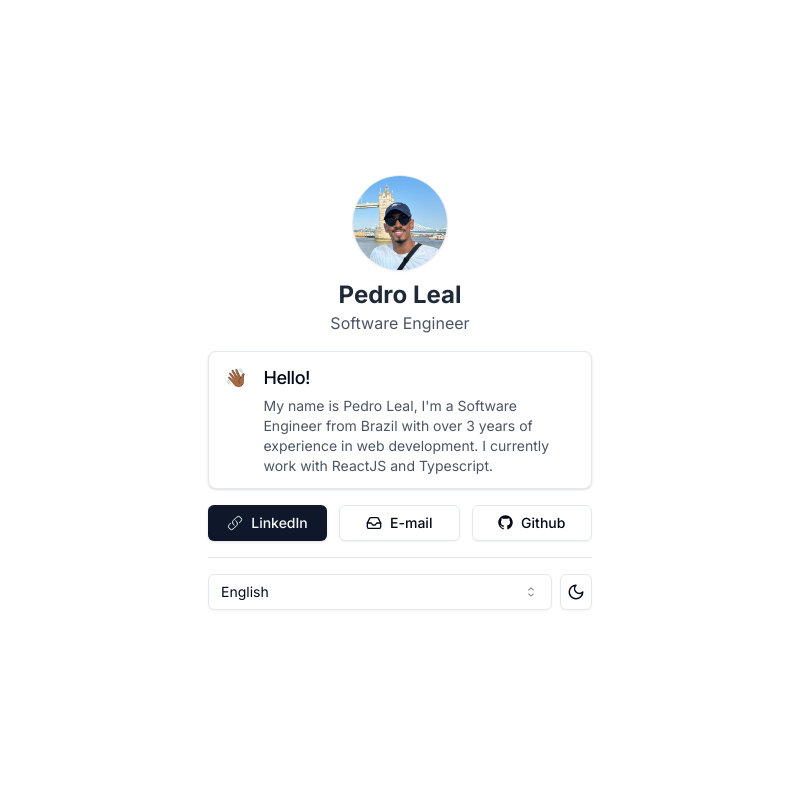
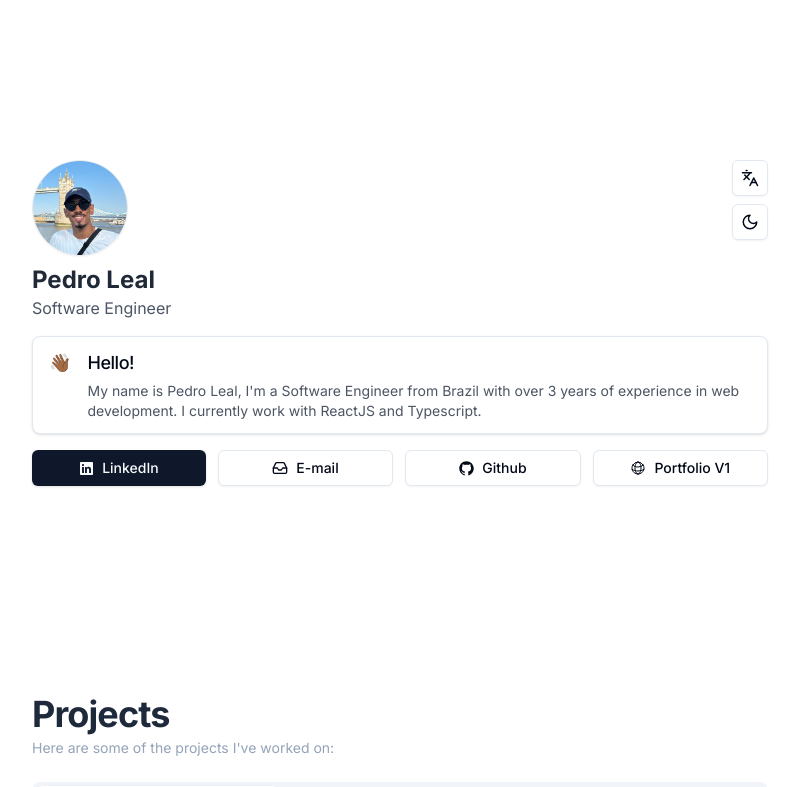
Before and after one commit to pedrocleal/portfolio-v2, a Next.js app: page /en in a window 1280 px wide. Shown: the top 787 px of the page, without its empty margins (240-1039 px from the left). Built offline with nearby package versions, Linux system fonts and the light colour scheme.

Commit message:
feat: update ui structure

```diff
--- a/package.json
+++ b/package.json
@@ -10,6 +10,7 @@
   },
   "dependencies": {
     "@formatjs/intl-localematcher": "^0.5.4",
+    "@radix-ui/react-dropdown-menu": "^2.1.1",
     "@radix-ui/react-hover-card": "^1.1.1",
     "@radix-ui/react-icons": "^1.3.0",
     "@radix-ui/react-menubar": "^1.1.1",
--- a/src/app/[lang]/components/greetings/index.tsx
+++ b/src/app/[lang]/components/greetings/index.tsx
@@ -9,7 +9,7 @@
   dictionary: Awaited<ReturnType<typeof getDictionary>>["greetings"];
 }) {
   return (
-    <Alert className="flex items-start gap-4 w-full max-w-sm my-4 shadow">
+    <Alert className="flex items-start gap-4 w-full my-4 shadow">
       <strong className="text-lg">👋🏾</strong>
       <div>
         <AlertTitle className="text-lg">{dictionary.hello}</AlertTitle>
--- a/src/app/[lang]/components/preferences-menu/index.tsx
+++ b/src/app/[lang]/components/preferences-menu/index.tsx
@@ -1,12 +1,19 @@
 "use client";
 
 import { Select, SelectContent, SelectItem, SelectTrigger, SelectValue } from "@/shad-components/ui/select";
-import { Moon, Settings, Sun } from "lucide-react";
+import { LanguagesIcon, Moon, Settings, Sun } from "lucide-react";
 import { useTheme } from "next-themes";
 import { Locale } from "../../../../../i18n-config";
 import { usePathname, useRouter } from "next/navigation";
 import { Button } from "@/shad-components/button";
 import { useHasMounted } from "@/app/hooks/useHasMounted";
+import {
+  DropdownMenu,
+  DropdownMenuContent,
+  DropdownMenuGroup,
+  DropdownMenuItem,
+  DropdownMenuTrigger,
+} from "@/shad-components/ui/dropdown-menu";
 
 export default function PreferencesMenu() {
   const { theme, setTheme } = useTheme();
@@ -22,45 +29,27 @@
     return segments.join("/");
   };
 
-  const defaultLangValue = pathName.split("/")[1] as Locale;
+  const handleLanguageChange = (lang: "pt" | "en") => {
+    router.push(redirectedPathName(lang));
+  };
 
   return (
-    <div className="w-full flex flex-col mt-4 border border-x-0 border-b-0 pt-4">
-      <div className="mb-4 flex items-center w-full gap-2">
-        <Select
-          defaultValue={defaultLangValue}
-          onValueChange={(value) => {
-            router.push(redirectedPathName(value as Locale));
-          }}
-        >
-          <SelectTrigger className="w-full">
-            <SelectValue
-              placeholder={
-                <div className="flex items-center gap-2">
-                  <svg
-                    xmlns="http://www.w3.org/2000/svg"
-                    fill="none"
-                    viewBox="0 0 24 24"
-                    strokeWidth={1.5}
-                    stroke="currentColor"
-                    className="size-4"
-                  >
-                    <path
-                      strokeLinecap="round"
-                      strokeLinejoin="round"
-                      d="m10.5 21 5.25-11.25L21 21m-9-3h7.5M3 5.621a48.474 48.474 0 0 1 6-.371m0 0c1.12 0 2.233.038 3.334.114M9 5.25V3m3.334 2.364C11.176 10.658 7.69 15.08 3 17.502m9.334-12.138c.896.061 1.785.147 2.666.257m-4.589 8.495a18.023 18.023 0 0 1-3.827-5.802"
-                    />
-                  </svg>
-                  Language
-                </div>
-              }
-            />
-          </SelectTrigger>
-          <SelectContent>
-            <SelectItem value="pt">Português</SelectItem>
-            <SelectItem value="en">English</SelectItem>
-          </SelectContent>
-        </Select>
+    <div className="">
+      <div className="mb-4 flex flex-col items-center w-full gap-2">
+        <DropdownMenu>
+          <DropdownMenuTrigger asChild>
+            <Button variant={"outline"} size={"icon"}>
+              <LanguagesIcon size={18} />
+            </Button>
+          </DropdownMenuTrigger>
+
+          <DropdownMenuContent>
+            <DropdownMenuGroup>
+              <DropdownMenuItem onClick={() => handleLanguageChange("pt")}>Português</DropdownMenuItem>
+              <DropdownMenuItem onClick={() => handleLanguageChange("en")}>English</DropdownMenuItem>
+            </DropdownMenuGroup>
+          </DropdownMenuContent>
+        </DropdownMenu>
 
         <Button
           variant={"outline"}
--- a/src/app/[lang]/components/profile-info/index.tsx
+++ b/src/app/[lang]/components/profile-info/index.tsx
@@ -2,7 +2,7 @@
 
 export default function ProfileInfo() {
   return (
-    <div className="flex flex-col items-center">
+    <div className="flex flex-col items-start w-full">
       <Avatar />
       <h1 className="text-gray-800 font-bold text-2xl dark:text-gray-200">Pedro Leal</h1>
       <span className="text-gray-600 dark:text-gray-400">Software Engineer</span>
--- a/src/app/[lang]/components/social-links/index.tsx
+++ b/src/app/[lang]/components/social-links/index.tsx
@@ -1,11 +1,11 @@
 import Link from "next/link";
 import { buttonVariants } from "@/shad-components/button";
-import { Inbox } from "lucide-react";
-import { GitHubLogoIcon } from "@radix-ui/react-icons";
+import { Download, DownloadCloud, Inbox, Link2 } from "lucide-react";
+import { GitHubLogoIcon, LinkedInLogoIcon, OpenInNewWindowIcon } from "@radix-ui/react-icons";
 
 export default function SocialLinks() {
   return (
-    <div className="flex gap-3 max-sm:flex-col w-full max-w-md">
+    <div className="flex gap-3 max-sm:flex-col w-full">
       <Link
         className={buttonVariants({
           variant: "default",
@@ -15,20 +15,8 @@
         target="_blank"
         rel="noopener noreferrer"
       >
-        <svg
-          xmlns="http://www.w3.org/2000/svg"
-          fill="none"
-          viewBox="0 0 24 24"
-          strokeWidth={1.5}
-          stroke="currentColor"
-          className="size-4"
-        >
-          <path
-            strokeLinecap="round"
-            strokeLinejoin="round"
-            d="M13.19 8.688a4.5 4.5 0 0 1 1.242 7.244l-4.5 4.5a4.5 4.5 0 0 1-6.364-6.364l1.757-1.757m13.35-.622 1.757-1.757a4.5 4.5 0 0 0-6.364-6.364l-4.5 4.5a4.5 4.5 0 0 0 1.242 7.244"
-          />
-        </svg>
+        <LinkedInLogoIcon />
+
         <span>LinkedIn</span>
       </Link>
 
@@ -45,7 +33,19 @@
         <span>E-mail</span>
       </Link>
 
-      {/* <Link
+      <Link
+        className={buttonVariants({
+          variant: "outline",
+          className: "max-sm:w-full w-full gap-2",
+        })}
+        href="https://github.com/pedrocleal"
+        target="_blank"
+      >
+        <GitHubLogoIcon />
+        Github
+      </Link>
+
+      <Link
         className={buttonVariants({
           variant: "outline",
           className: "max-sm:w-full w-full gap-2",
@@ -68,18 +68,6 @@
           />
         </svg>
         Portfolio V1
-      </Link> */}
-
-      <Link
-        className={buttonVariants({
-          variant: "outline",
-          className: "max-sm:w-full w-full gap-2",
-        })}
-        href="https://github.com/pedrocleal"
-        target="_blank"
-      >
-        <GitHubLogoIcon />
-        Github
       </Link>
     </div>
   );
--- a/src/app/[lang]/page.tsx
+++ b/src/app/[lang]/page.tsx
@@ -11,28 +11,18 @@
   const dictionary = await getDictionary(lang);
 
   return (
-    <main
-      className="w-full m-auto px-4 flex flex-col items-center justify-center gap-12
-      sm:max-w-3xl
-    "
-    >
-      <section
-        className="h-screen flex flex-col
-      items-center justify-center max-w-sm m-auto
-        w-full
-        sm:h-screen sm:mt-0
-      "
-      >
-        <ProfileInfo />
+    <main className="w-full m-auto px-4 flex flex-col items-center justify-center gap-12 sm:max-w-3xl">
+      <section className="flex flex-col items-center justify-center m-auto w-full my-40">
+        <div className="w-full flex items-start justify-between">
+          <ProfileInfo />
+          <PreferencesMenu />
+        </div>
 
         <Greetings dictionary={dictionary["greetings"]} />
 
         <SocialLinks />
-        <PreferencesMenu />
       </section>
-
       <Projects dictionary={dictionary["projects"]} />
-
       <Techs dictionary={dictionary["techs"]} />
     </main>
   );
--- a/src/app/[lang]/sections/projects.tsx
+++ b/src/app/[lang]/sections/projects.tsx
@@ -28,7 +28,7 @@
       </div>
 
       <Tabs className="mt-6" defaultValue="all">
-        <TabsList className="w-full">
+        <TabsList className="w-full overflow-auto flex items-start justify-start">
           <TabsTrigger className="w-full" value="all" onClick={() => setActiveType("all")}>
             {dictionary.tabs.all}
           </TabsTrigger>
@@ -56,10 +56,10 @@
                 height={10}
               /> */}
               <div>
-                <h4 className="text-lg font-bold flex gap-2 items-center">
+                <h4 className="text-lg font-bold flex flex-col gap-1 items-start sm:flex-row sm:gap-2 ">
                   {project.title}
                   {project["in-progress"] && (
-                    <Badge className="bg-green-500/30 text-green-500" variant={"outline"}>
+                    <Badge className="bg-green-500/30 text-green-500 mb-4" variant={"outline"}>
                       {dictionary["in-progress"]}
                     </Badge>
                   )}
--- /dev/null
+++ b/src/shad-components/ui/dropdown-menu.tsx
@@ -0,0 +1,205 @@
+"use client"
+
+import * as React from "react"
+import * as DropdownMenuPrimitive from "@radix-ui/react-dropdown-menu"
+import {
+  CheckIcon,
+  ChevronRightIcon,
+  DotFilledIcon,
+} from "@radix-ui/react-icons"
+
+import { cn } from "@/lib/utils"
+
+const DropdownMenu = DropdownMenuPrimitive.Root
+
+const DropdownMenuTrigger = DropdownMenuPrimitive.Trigger
+
+const DropdownMenuGroup = DropdownMenuPrimitive.Group
+
+const DropdownMenuPortal = DropdownMenuPrimitive.Portal
+
+const DropdownMenuSub = DropdownMenuPrimitive.Sub
+
+const DropdownMenuRadioGroup = DropdownMenuPrimitive.RadioGroup
+
+const DropdownMenuSubTrigger = React.forwardRef<
+  React.ElementRef<typeof DropdownMenuPrimitive.SubTrigger>,
+  React.ComponentPropsWithoutRef<typeof DropdownMenuPrimitive.SubTrigger> & {
+    inset?: boolean
+  }
+>(({ className, inset, children, ...props }, ref) => (
+  <DropdownMenuPrimitive.SubTrigger
+    ref={ref}
+    className={cn(
+      "flex cursor-default select-none items-center rounded-sm px-2 py-1.5 text-sm outline-none focus:bg-accent data-[state=open]:bg-accent",
+      inset && "pl-8",
+      className
+    )}
+    {...props}
+  >
+    {children}
+    <ChevronRightIcon className="ml-auto h-4 w-4" />
+  </DropdownMenuPrimitive.SubTrigger>
+))
+DropdownMenuSubTrigger.displayName =
+  DropdownMenuPrimitive.SubTrigger.displayName
+
+const DropdownMenuSubContent = React.forwardRef<
+  React.ElementRef<typeof DropdownMenuPrimitive.SubContent>,
+  React.ComponentPropsWithoutRef<typeof DropdownMenuPrimitive.SubContent>
+>(({ className, ...props }, ref) => (
+  <DropdownMenuPrimitive.SubContent
+    ref={ref}
+    className={cn(
+      "z-50 min-w-[8rem] overflow-hidden rounded-md border bg-popover p-1 text-popover-foreground shadow-lg data-[state=open]:animate-in data-[state=closed]:animate-out data-[state=closed]:fade-out-0 data-[state=open]:fade-in-0 data-[state=closed]:zoom-out-95 data-[state=open]:zoom-in-95 data-[side=bottom]:slide-in-from-top-2 data-[side=left]:slide-in-from-right-2 data-[side=right]:slide-in-from-left-2 data-[side=top]:slide-in-from-bottom-2",
+      className
+    )}
+    {...props}
+  />
+))
+DropdownMenuSubContent.displayName =
+  DropdownMenuPrimitive.SubContent.displayName
+
+const DropdownMenuContent = React.forwardRef<
+  React.ElementRef<typeof DropdownMenuPrimitive.Content>,
+  React.ComponentPropsWithoutRef<typeof DropdownMenuPrimitive.Content>
+>(({ className, sideOffset = 4, ...props }, ref) => (
+  <DropdownMenuPrimitive.Portal>
+    <DropdownMenuPrimitive.Content
+      ref={ref}
+      sideOffset={sideOffset}
+      className={cn(
+        "z-50 min-w-[8rem] overflow-hidden rounded-md border bg-popover p-1 text-popover-foreground shadow-md",
+        "data-[state=open]:animate-in data-[state=closed]:animate-out data-[state=closed]:fade-out-0 data-[state=open]:fade-in-0 data-[state=closed]:zoom-out-95 data-[state=open]:zoom-in-95 data-[side=bottom]:slide-in-from-top-2 data-[side=left]:slide-in-from-right-2 data-[side=right]:slide-in-from-left-2 data-[side=top]:slide-in-from-bottom-2",
+        className
+      )}
+      {...props}
+    />
+  </DropdownMenuPrimitive.Portal>
+))
+DropdownMenuContent.displayName = DropdownMenuPrimitive.Content.displayName
+
+const DropdownMenuItem = React.forwardRef<
+  React.ElementRef<typeof DropdownMenuPrimitive.Item>,
+  React.ComponentPropsWithoutRef<typeof DropdownMenuPrimitive.Item> & {
+    inset?: boolean
+  }
+>(({ className, inset, ...props }, ref) => (
+  <DropdownMenuPrimitive.Item
+    ref={ref}
+    className={cn(
+      "relative flex cursor-default select-none items-center rounded-sm px-2 py-1.5 text-sm outline-none transition-colors focus:bg-accent focus:text-accent-foreground data-[disabled]:pointer-events-none data-[disabled]:opacity-50",
+      inset && "pl-8",
+      className
+    )}
+    {...props}
+  />
+))
+DropdownMenuItem.displayName = DropdownMenuPrimitive.Item.displayName
+
+const DropdownMenuCheckboxItem = React.forwardRef<
+  React.ElementRef<typeof DropdownMenuPrimitive.CheckboxItem>,
+  React.ComponentPropsWithoutRef<typeof DropdownMenuPrimitive.CheckboxItem>
+>(({ className, children, checked, ...props }, ref) => (
+  <DropdownMenuPrimitive.CheckboxItem
+    ref={ref}
+    className={cn(
+      "relative flex cursor-default select-none items-center rounded-sm py-1.5 pl-8 pr-2 text-sm outline-none transition-colors focus:bg-accent focus:text-accent-foreground data-[disabled]:pointer-events-none data-[disabled]:opacity-50",
+      className
+    )}
+    checked={checked}
+    {...props}
+  >
+    <span className="absolute left-2 flex h-3.5 w-3.5 items-center justify-center">
+      <DropdownMenuPrimitive.ItemIndicator>
+        <CheckIcon className="h-4 w-4" />
+      </DropdownMenuPrimitive.ItemIndicator>
+    </span>
+    {children}
+  </DropdownMenuPrimitive.CheckboxItem>
+))
+DropdownMenuCheckboxItem.displayName =
+  DropdownMenuPrimitive.CheckboxItem.displayName
+
+const DropdownMenuRadioItem = React.forwardRef<
+  React.ElementRef<typeof DropdownMenuPrimitive.RadioItem>,
+  React.ComponentPropsWithoutRef<typeof DropdownMenuPrimitive.RadioItem>
+>(({ className, children, ...props }, ref) => (
+  <DropdownMenuPrimitive.RadioItem
+    ref={ref}
+    className={cn(
+      "relative flex cursor-default select-none items-center rounded-sm py-1.5 pl-8 pr-2 text-sm outline-none transition-colors focus:bg-accent focus:text-accent-foreground data-[disabled]:pointer-events-none data-[disabled]:opacity-50",
+      className
+    )}
+    {...props}
+  >
+    <span className="absolute left-2 flex h-3.5 w-3.5 items-center justify-center">
+      <DropdownMenuPrimitive.ItemIndicator>
+        <DotFilledIcon className="h-4 w-4 fill-current" />
+      </DropdownMenuPrimitive.ItemIndicator>
+    </span>
+    {children}
+  </DropdownMenuPrimitive.RadioItem>
+))
+DropdownMenuRadioItem.displayName = DropdownMenuPrimitive.RadioItem.displayName
+
+const DropdownMenuLabel = React.forwardRef<
+  React.ElementRef<typeof DropdownMenuPrimitive.Label>,
+  React.ComponentPropsWithoutRef<typeof DropdownMenuPrimitive.Label> & {
+    inset?: boolean
+  }
+>(({ className, inset, ...props }, ref) => (
+  <DropdownMenuPrimitive.Label
+    ref={ref}
+    className={cn(
+      "px-2 py-1.5 text-sm font-semibold",
+      inset && "pl-8",
+      className
+    )}
+    {...props}
+  />
+))
+DropdownMenuLabel.displayName = DropdownMenuPrimitive.Label.displayName
+
+const DropdownMenuSeparator = React.forwardRef<
+  React.ElementRef<typeof DropdownMenuPrimitive.Separator>,
+  React.ComponentPropsWithoutRef<typeof DropdownMenuPrimitive.Separator>
+>(({ className, ...props }, ref) => (
+  <DropdownMenuPrimitive.Separator
+    ref={ref}
+    className={cn("-mx-1 my-1 h-px bg-muted", className)}
+    {...props}
+  />
+))
+DropdownMenuSeparator.displayName = DropdownMenuPrimitive.Separator.displayName
+
+const DropdownMenuShortcut = ({
+  className,
+  ...props
+}: React.HTMLAttributes<HTMLSpanElement>) => {
+  return (
+    <span
+      className={cn("ml-auto text-xs tracking-widest opacity-60", className)}
+      {...props}
+    />
+  )
+}
+DropdownMenuShortcut.displayName = "DropdownMenuShortcut"
+
+export {
+  DropdownMenu,
+  DropdownMenuTrigger,
+  DropdownMenuContent,
+  DropdownMenuItem,
+  DropdownMenuCheckboxItem,
+  DropdownMenuRadioItem,
+  DropdownMenuLabel,
+  DropdownMenuSeparator,
+  DropdownMenuShortcut,
+  DropdownMenuGroup,
+  DropdownMenuPortal,
+  DropdownMenuSub,
+  DropdownMenuSubContent,
+  DropdownMenuSubTrigger,
+  DropdownMenuRadioGroup,
+}
```
Also changed, not shown: 1 other file (tests, documents, lock files or other folders).
